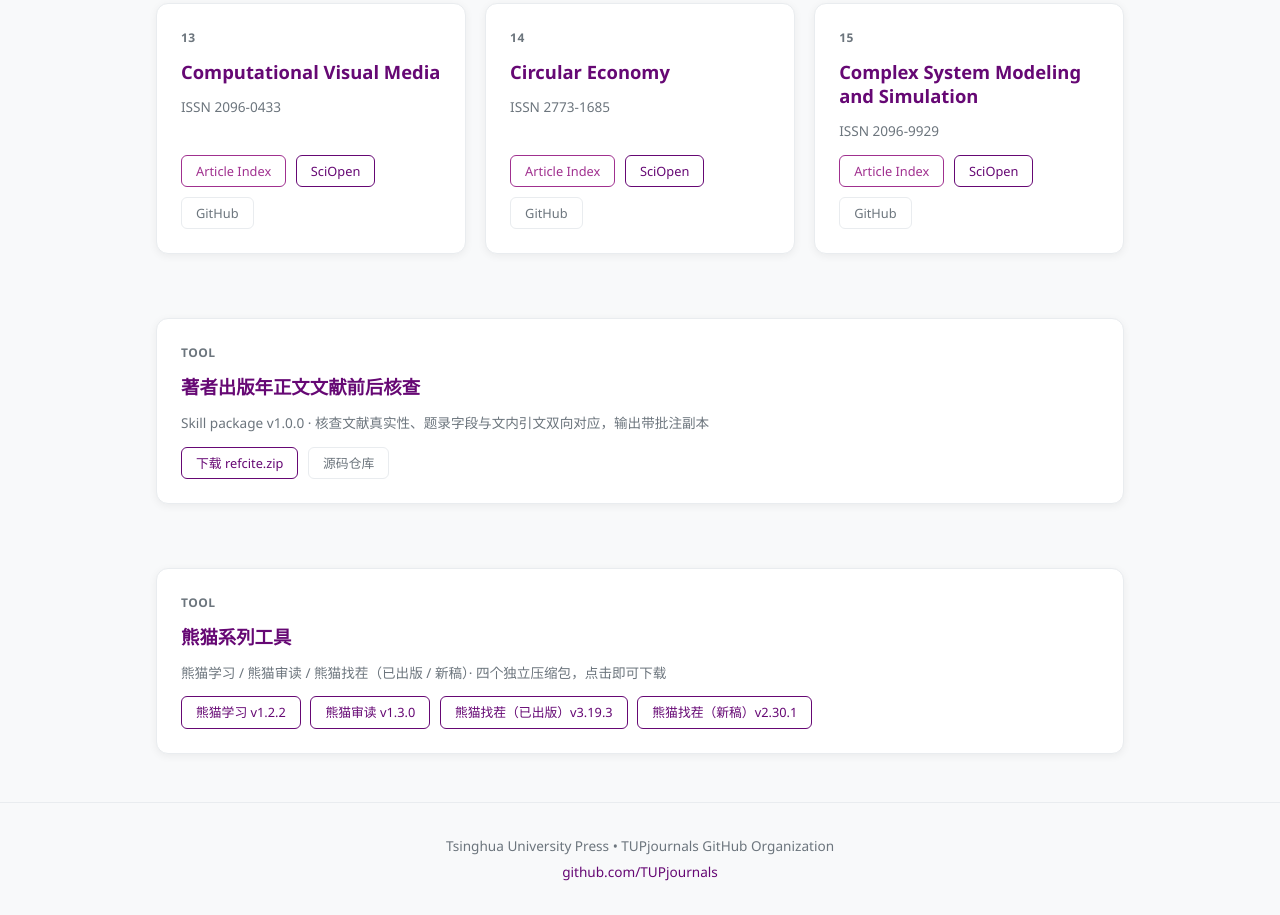
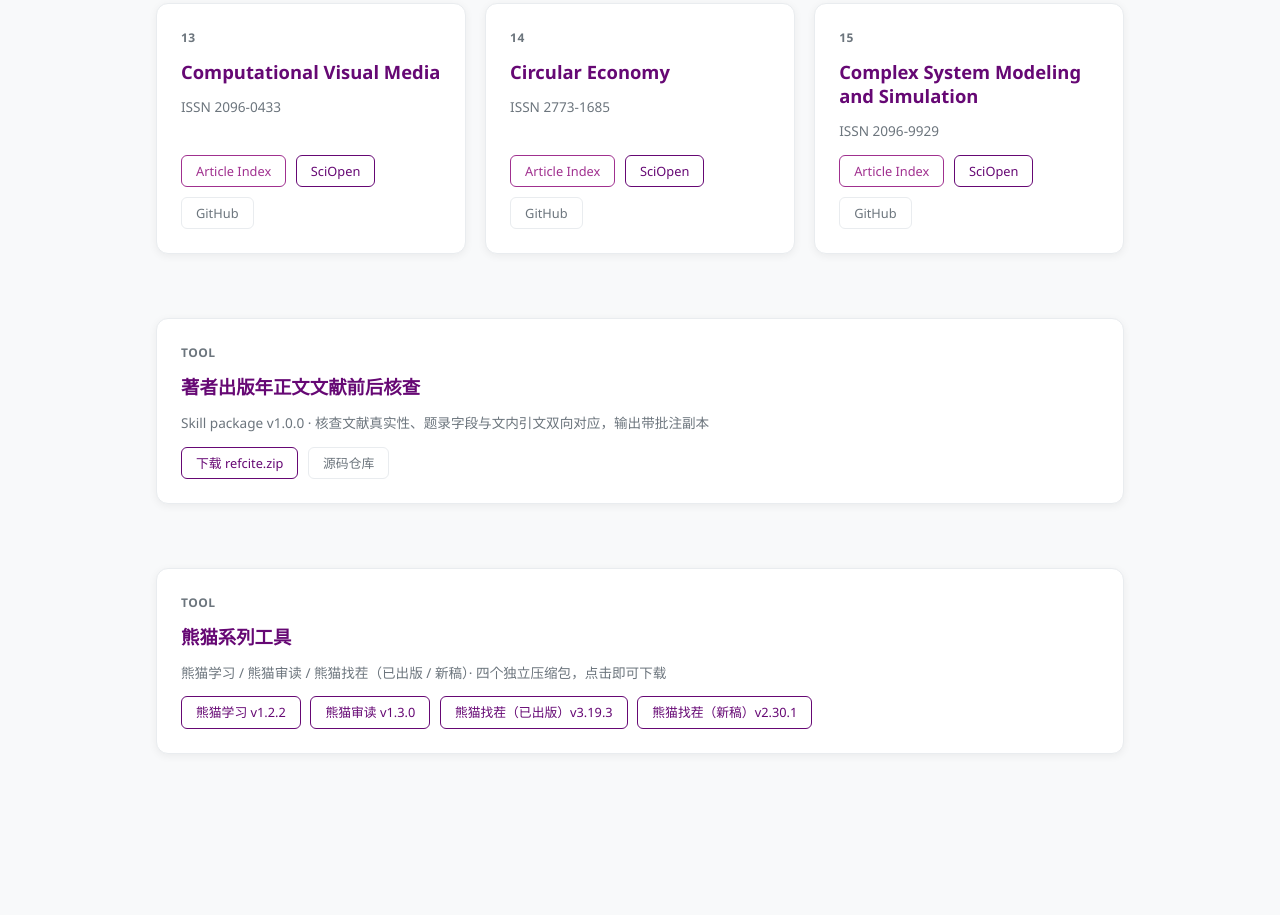
Before and after one commit to TUPjournals/tupjournals-index, a plain HTML site: page index.html in a window 1280 px wide. Shown: the part 1358-2273 px from the top of the page. After the commit the page ends 2144 px from the top, so only its background shows below. Drawn offline with Linux system fonts and the light colour scheme.

Commit message:
Update subtitle, add Journal of Advanced Ceramics card, drop org footer

```diff
--- a/index.html
+++ b/index.html
@@ -347,10 +347,6 @@
   </div>
 </div>
 
-<footer>
-  <p>Tsinghua University Press &bull; TUPjournals GitHub Organization</p>
-  <p style="margin-top:0.3rem"><a href="https://github.com/TUPjournals" target="_blank">github.com/TUPjournals</a></p>
-</footer>
 
 </body>
 </html>
```
